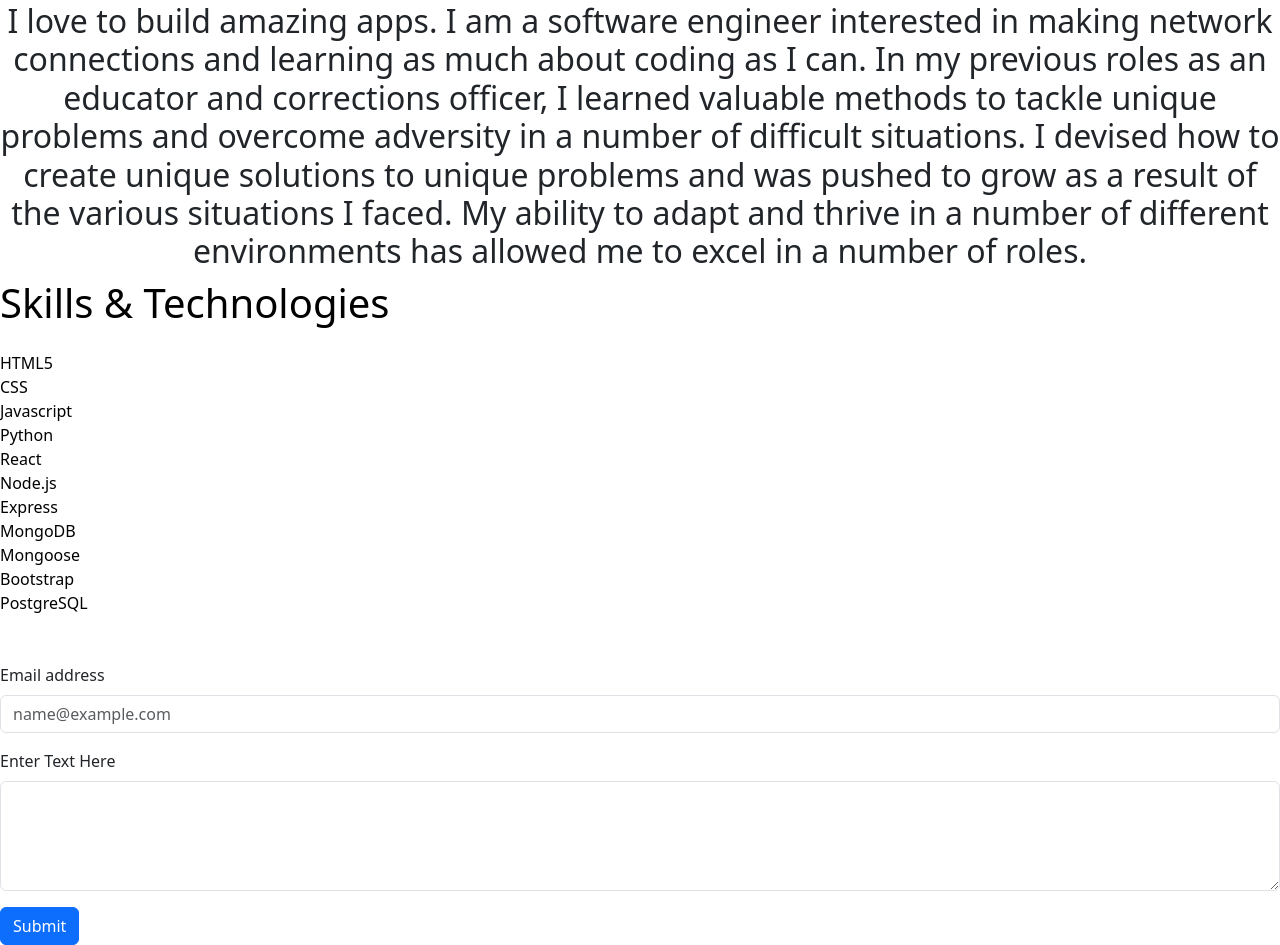
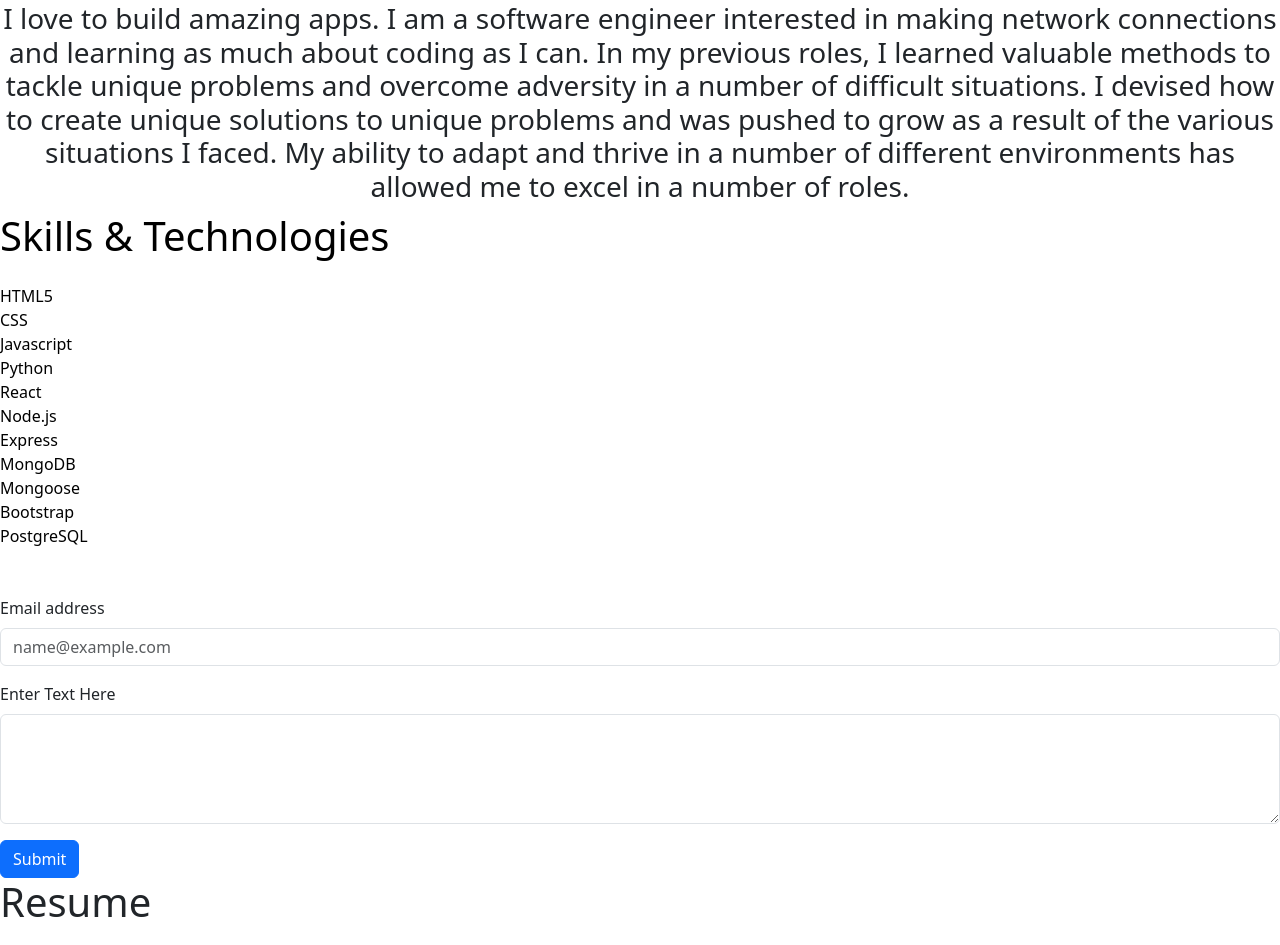
Before and after one commit to Alitodaroj/portfolio_page, a React (Create React App) app: page /Resume in a window 1280 px wide. Shown: the part 419-1364 px from the top of the page. Built offline with nearby package versions, Linux system fonts and the light colour scheme.

Commit message:
homepage added

```diff
--- a/package.json
+++ b/package.json
@@ -8,10 +8,13 @@
     "@testing-library/react": "^13.4.0",
     "@testing-library/user-event": "^13.5.0",
     "bootstrap": "^5.3.2",
+    "dom": "^0.0.3",
     "react": "^18.2.0",
     "react-bootstrap": "^2.9.0",
     "react-dom": "^18.2.0",
+    "react-router-dom": "^6.18.0",
     "react-scripts": "5.0.1",
+    "router": "^1.3.8",
     "web-vitals": "^2.1.4"
   },
   "scripts": {
--- a/src/App.jsx
+++ b/src/App.jsx
@@ -1,20 +1,17 @@
 import React from "react";
+import { MyRoutes }  from "./components/Routes";
+import Home from "./components/pages/Home";
 import "./App.css";
-import NavBar from "./components/Navbar";
-import About from "./components/About";
-import Skills from "./components/Skills";
-import Contact from "./components/Contact";
-import "bootstrap/dist/css/bootstrap.css";
 
-let App = () => {
+const App = () => {
   return (
-    <main>
-      <NavBar></NavBar>
-      <About></About>
-      <Skills></Skills>
-      <Contact></Contact>
-    </main>
-  );
-};
+      <>
+      <div>
+      <Home />
+      <MyRoutes />
+      </div>
+      </>
+    );
+}
 
 export default App;
--- a/src/components/About.jsx
+++ b/src/components/About.jsx
@@ -10,8 +10,8 @@ export default function About() {
                 </div>
                 <h1 className="success">
                     Hi, I'm Alan.
-                    <h2 classname="p-3">I love to build amazing apps. I am a software engineer interested in making network connections and learning as much about coding as I can. In my previous roles as an educator and corrections officer, I learned valuable methods to tackle unique problems and overcome adversity in a number of difficult situations. I devised how to create unique solutions to unique problems and was pushed to grow as a result of the various situations I faced. My ability to adapt and thrive in a number of different environments has allowed me to excel in a number of roles.
-                    </h2>
+                    <h3 classname="p-3">I love to build amazing apps. I am a software engineer interested in making network connections and learning as much about coding as I can. In my previous roles, I learned valuable methods to tackle unique problems and overcome adversity in a number of difficult situations. I devised how to create unique solutions to unique problems and was pushed to grow as a result of the various situations I faced. My ability to adapt and thrive in a number of different environments has allowed me to excel in a number of roles.
+                    </h3>
                 </h1>
             </div>
         </section>
--- a/src/components/Navbar.jsx
+++ b/src/components/Navbar.jsx
@@ -20,10 +20,10 @@ function NavBar() {
         <Navbar.Toggle aria-controls="basic-navbar-nav" />
         <Navbar.Collapse id="basic-navbar-nav">
         <Nav className="me-auto">
-            <Nav.Link href="#home">Home</Nav.Link>
+            <Nav.Link path="./pages/Home">Home</Nav.Link>
             <Nav.Link href="about">About Me</Nav.Link>
-            <Nav.Link href="#resume">Projects</Nav.Link>
-            <Nav.Link href="#link">Resume</Nav.Link>
+            <Nav.Link href="#projects">Projects</Nav.Link>
+            <Nav.Link path="./pages/Resume">Resume</Nav.Link>
             <Nav.Link href="#link">Contact Me</Nav.Link>
             <Nav.Link onClick={() => scrollToSection('skills')}>Skills</Nav.Link>
         </Nav>
--- /dev/null
+++ b/src/components/Routes.jsx
@@ -0,0 +1,14 @@
+import { BrowserRouter as Router, Route, Routes } from "react-router-dom";
+import  Home  from "./pages/Home";
+import { Resume } from "./pages/Resume";
+
+export const MyRoutes = () => {
+    return (
+        <Router>
+                <Routes>
+                    <Route path="/" element={<Home />} />
+                    <Route path="Resume" element={<Resume />} />
+                </Routes>
+        </Router>
+    )
+}
--- /dev/null
+++ b/src/components/pages/Home.jsx
@@ -0,0 +1,20 @@
+import React from "react";
+import "../../App.css";
+import NavBar from "../Navbar";
+import About from "../About";
+import Skills from "../Skills";
+import Contact from "../Contact";
+import "bootstrap/dist/css/bootstrap.css";
+
+let Home = () => {
+  return (
+    <main>
+      <NavBar></NavBar>
+      <About></About>
+      <Skills></Skills>
+      <Contact></Contact>
+    </main>
+  );
+};
+
+export default Home;
--- /dev/null
+++ b/src/components/pages/Resume.jsx
@@ -0,0 +1,11 @@
+import React from "react";
+import NavBar from "../Navbar";
+
+export const Resume = () => {
+    return (
+        <>
+        <NavBar />
+        <h1>Resume</h1>
+        </>
+    )
+}
```
Also changed, not shown: 1 other file (tests, documents, lock files or other folders).
